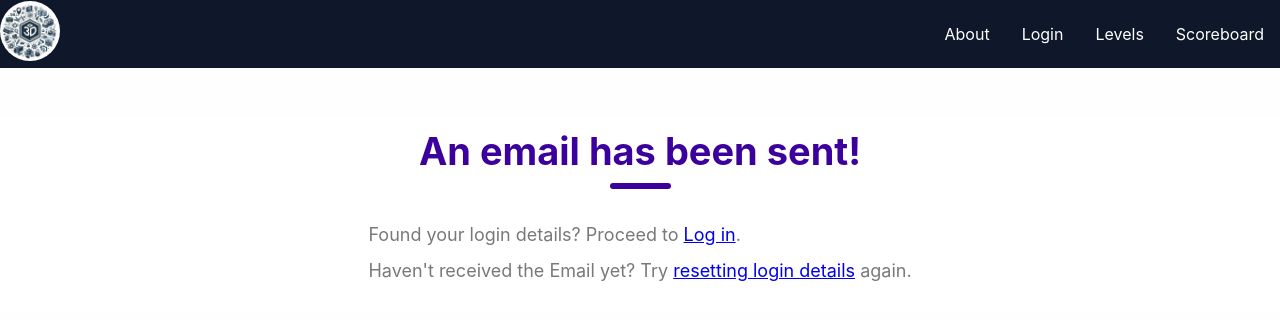
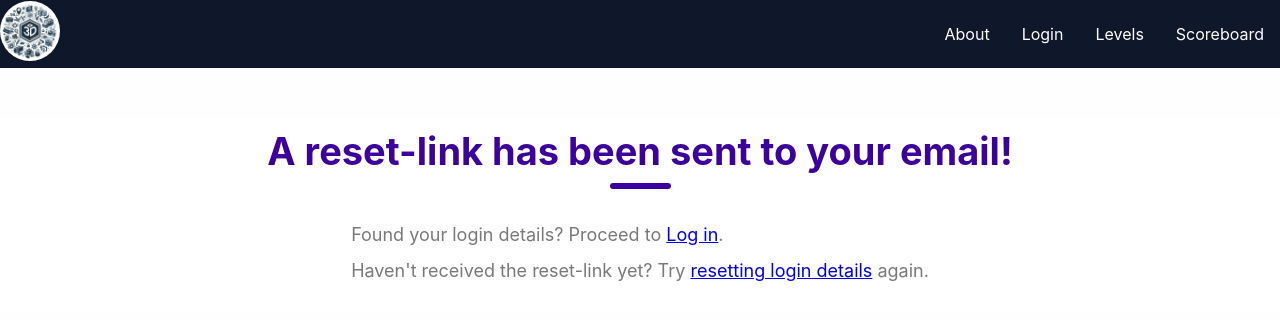
Before and after one commit to 19ec94/interactive-3d-web-design, a React (Create React App) app: page /forgot in a window 1280 px wide. Both pictures are taken after typing "name@example.com" into the empty fields and a click on the button "Reset". Shown: the top 320 px of the page. Built offline with nearby package versions, Linux system fonts and the light colour scheme.

Commit message:
Add state variables to track error
For better error management, more robust error-checking must be done.
In this commit,
 - add basic error checking to prevent empty submissions

```diff
--- a/src/components/pages/Forgot.jsx
+++ b/src/components/pages/Forgot.jsx
@@ -11,6 +11,8 @@ export const Forgot = () => {
     user_email: '',
   });
 
+  const [error, setError] = useState('');
+
   const handleChange = (event) => {
     setFormData({ ...formData,
       [event.target.name]: event.target.value });
@@ -21,8 +23,31 @@ export const Forgot = () => {
 
     event.preventDefault();
 
+    /*TODO:Implement comprehensive form validation using any framework!*/
+    if (!formData.user_email){
+      setError('Provide a valid email address!');
+      return;
+    }
+
     // define form submission logic here
-    console.log("Reset login credentials submitted!");
+    try {
+      console.log('Data to be send', formData);
+      // await axios.post('/reset', formData)
+      console.log("Reset login credentials submitted!");
+    } catch (error) {
+      /* debugging */
+      if (error.response){
+        console.log('error response data:', error.response.data);
+        console.log('Status code:', error.response.status);
+        console.log('Status text:', error.response.statusText);
+        console.log('Status Headers:', error.response.headers);
+      } else if (error.request) {
+        console.log('No response received:', error.request);
+      } else {
+        console.log('error message', error.message);
+      }
+      console.log('error config', error.config);
+    }
 
     setIsSubmitted(true);
   };
@@ -36,7 +61,7 @@ export const Forgot = () => {
       <form onSubmit={handleSubmit}>
         <div className="header">
           { isSubmitted ? (
-            <div className="text">An email has been sent!</div>
+            <div className="text">A reset-link has been sent to your email!</div>
           ): (
             <div className="text">Forgot login details?</div>
           )}
@@ -49,14 +74,14 @@ export const Forgot = () => {
                 Found your login details? Proceed to {" "}
                 <Link to="/login"
                 >
-                Log in</Link>.
+                  Log in</Link>.
               </div>
               <div className="link-to-reset-data">
-                Haven't received the Email yet? Try {" "}
+                Haven't received the reset-link yet? Try {" "}
                 <Link to="/forgot"
-                onClick={handleRetryReset}
+                  onClick={handleRetryReset}
                 >
-                resetting login details</Link> {" "} again.
+                  resetting login details</Link> {" "} again.
               </div>
             </div>
           </div>
@@ -75,10 +100,11 @@ export const Forgot = () => {
                 Found your login details? Proceed to {" "}
                 <Link to="/login"
                 >
-                Log in</Link>.
+                  Log in</Link>.
               </div>
             </div>
             <div className="submit-container">
+            {error && <p style={{color:'red'}}>{error}</p>}
               <button
                 type="submit"
                 className="submit"
```
